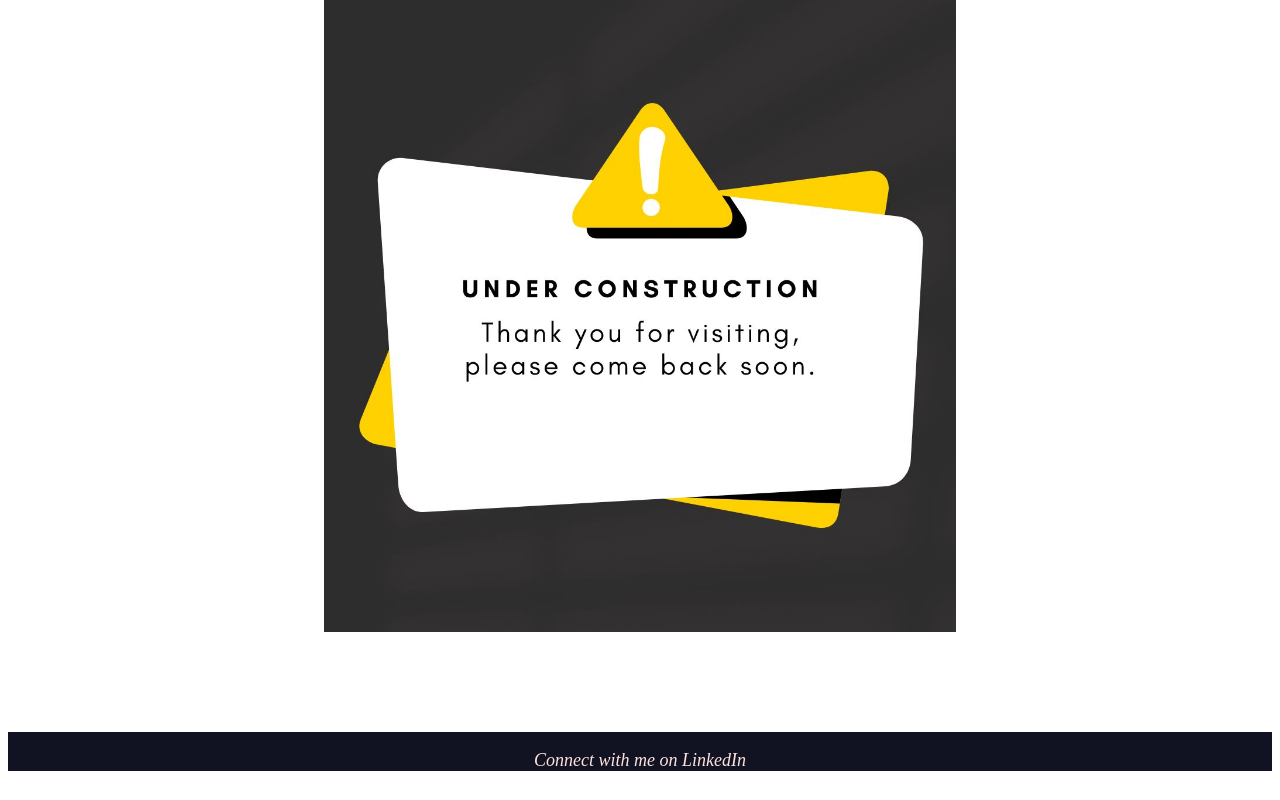
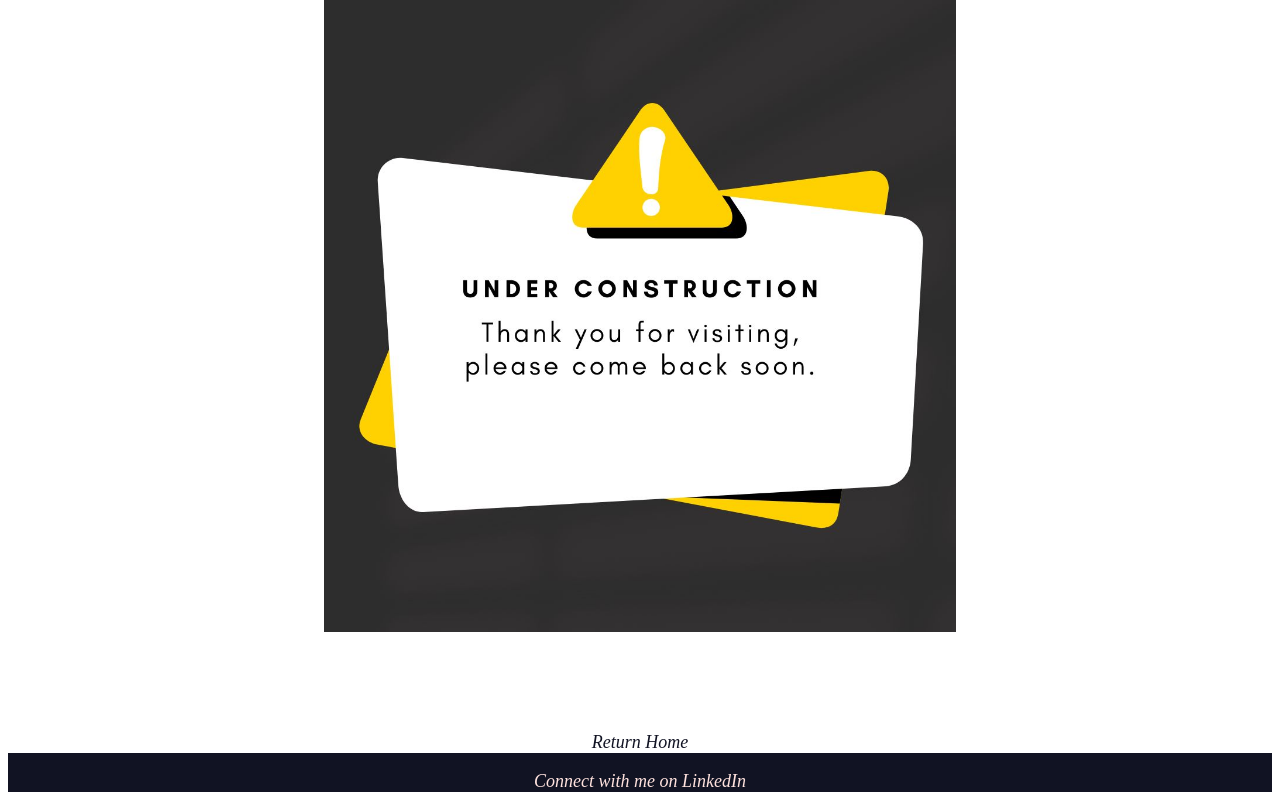
Before and after one commit to MatthewsMary/MaryPortfolio.github.io, a plain HTML site: page digital.html in a window 1280 px wide. Shown: the part 529-1329 px from the top of the page. Before the commit the page ends 1308 px from the top, so only its background shows below. Drawn offline with Linux system fonts and the light colour scheme.

Commit message:
Add files via upload

```diff
--- a/digital.html
+++ b/digital.html
@@ -16,6 +16,10 @@
     </header>
     <img src="assets/UnderConstruction.jpg" alt="UnderConstruction" class="center" style="width: 50%;">
 
+    <div class="centered">
+        <a href="index.html" class="home-link">Return Home</a>
+    </div>
+
     <footer class="centered">
         <br>
         <a href="https://www.linkedin.com/in/mary-matthews-mo/">
--- a/styles.css
+++ b/styles.css
@@ -60,3 +60,7 @@ a {
     align-items: center;
     height: 100vh;
 }
+
+.home-link {
+    color: #111323;
+}
```
Also changed, not shown: fcs.html (+4 -0 lines), resume.html (+4 -0 lines).
